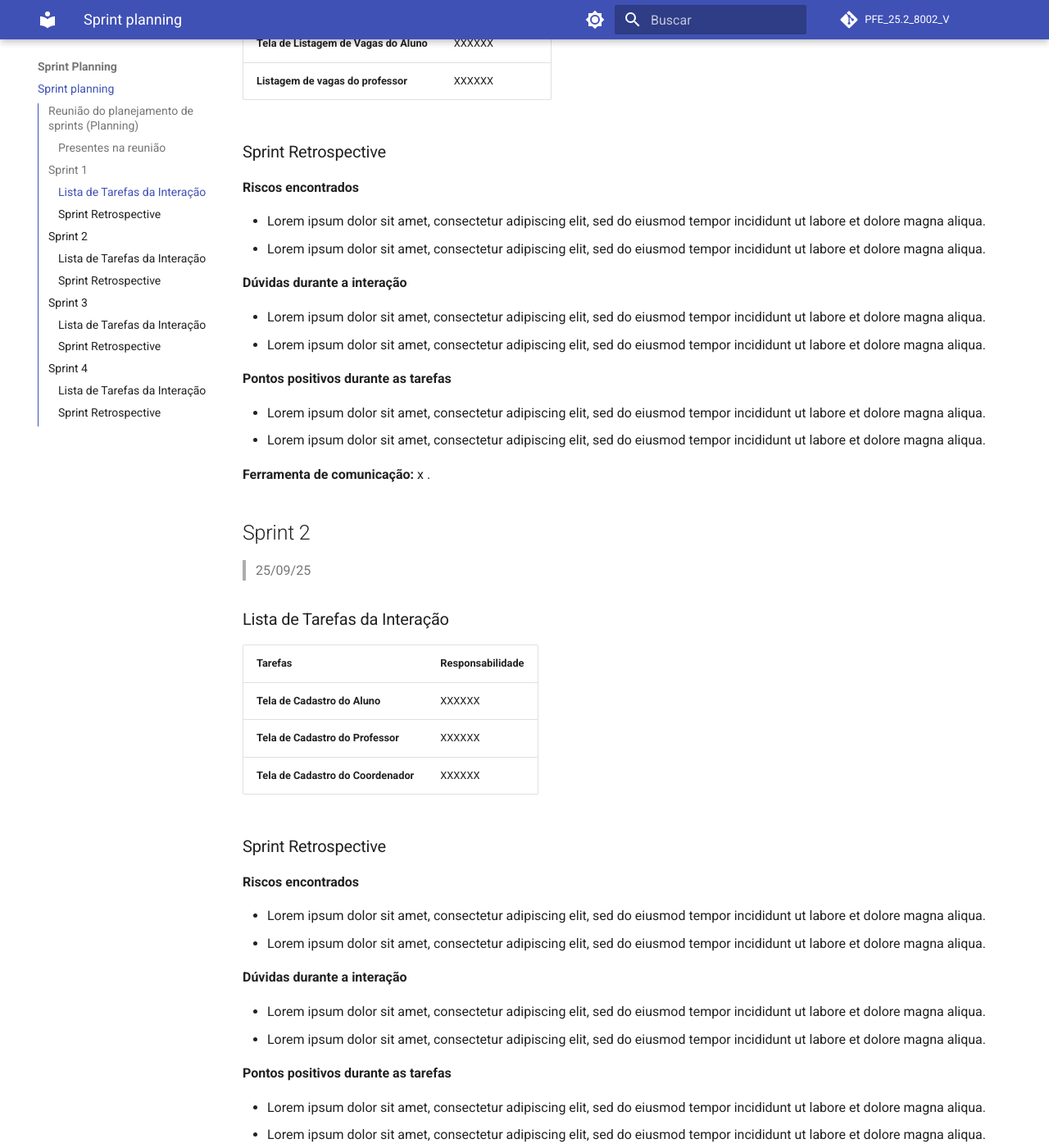
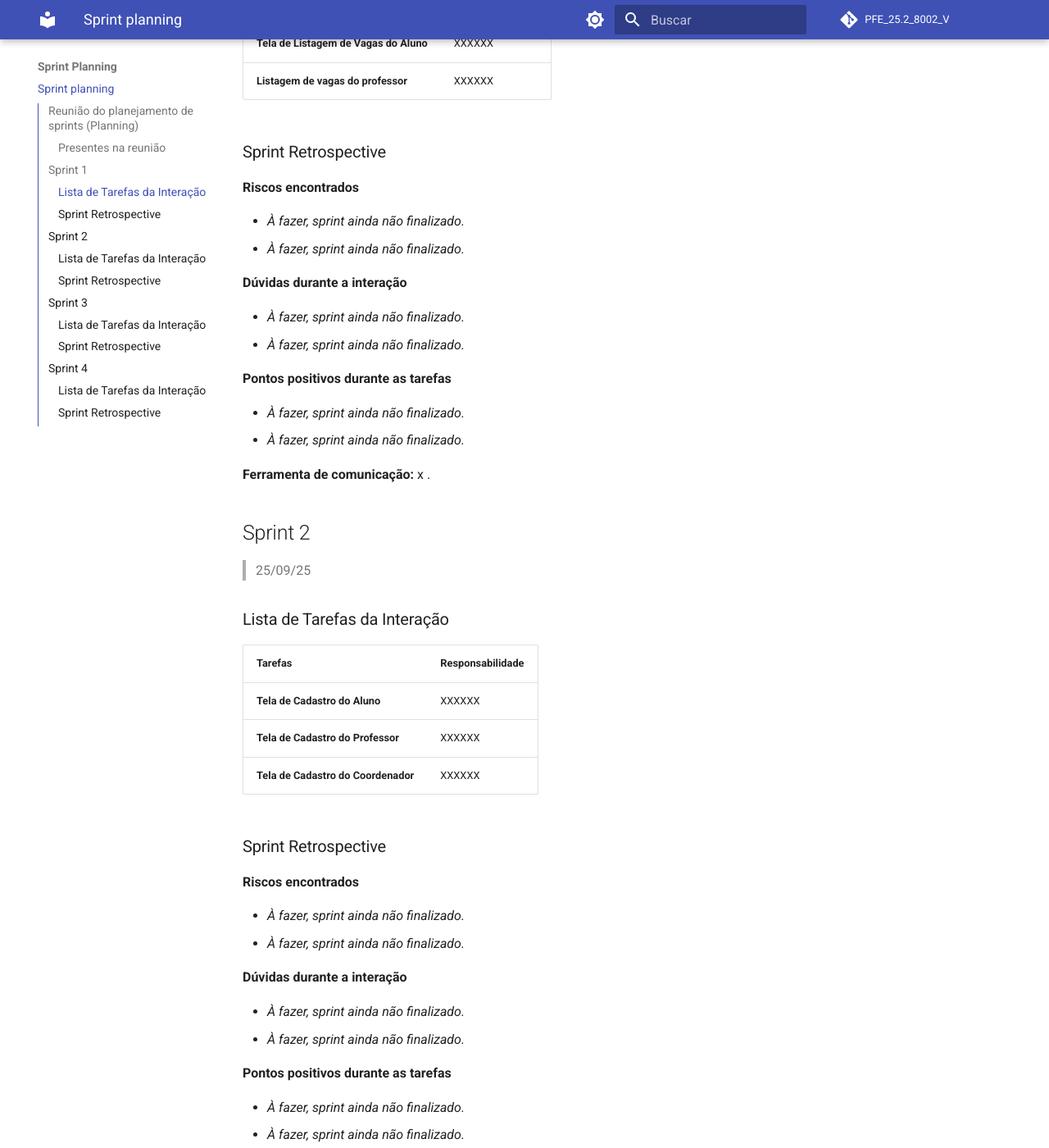
Before and after one commit to joaogabriell126/PFE_25.2_8002_V, an MkDocs documentation site: the page built from docs/sprint-planning/sprint-planning.md, in a window 1280 px wide and 1400 px high, scrolled down 1016 px. Shown: the whole window at 82% size. Built offline with MkDocs 1.6.1 and Material for MkDocs 9.7.7, drawn with Linux system fonts in a browser that asks for light colours; comment, search, counter and statistics services are not loaded; some of the changed text lies outside the part shown.

Commit message:
docs: troca dos texto na página de sprint planning

```diff
--- a/docs/sprint-planning/sprint-planning.md
+++ b/docs/sprint-planning/sprint-planning.md
@@ -34,18 +34,18 @@ Aqui categorizamos, com base nos critérios de "To Do" estabelecidos na aba "met
 
 **Riscos encontrados**
 
-- Lorem ipsum dolor sit amet, consectetur adipiscing elit, sed do eiusmod tempor incididunt ut labore et dolore magna aliqua.
-- Lorem ipsum dolor sit amet, consectetur adipiscing elit, sed do eiusmod tempor incididunt ut labore et dolore magna aliqua.
+- *À fazer, sprint ainda não finalizado.*
+- *À fazer, sprint ainda não finalizado.*
 
 **Dúvidas durante a interação**
 
-- Lorem ipsum dolor sit amet, consectetur adipiscing elit, sed do eiusmod tempor incididunt ut labore et dolore magna aliqua.
-- Lorem ipsum dolor sit amet, consectetur adipiscing elit, sed do eiusmod tempor incididunt ut labore et dolore magna aliqua.
+- *À fazer, sprint ainda não finalizado.*
+- *À fazer, sprint ainda não finalizado.*
 
 **Pontos positivos durante as tarefas**
 
-- Lorem ipsum dolor sit amet, consectetur adipiscing elit, sed do eiusmod tempor incididunt ut labore et dolore magna aliqua.
-- Lorem ipsum dolor sit amet, consectetur adipiscing elit, sed do eiusmod tempor incididunt ut labore et dolore magna aliqua.
+- *À fazer, sprint ainda não finalizado.*
+- *À fazer, sprint ainda não finalizado.*
 
 **Ferramenta de comunicação:** x .
 
@@ -64,18 +64,18 @@ Aqui categorizamos, com base nos critérios de "To Do" estabelecidos na aba "met
 
 **Riscos encontrados**
 
-- Lorem ipsum dolor sit amet, consectetur adipiscing elit, sed do eiusmod tempor incididunt ut labore et dolore magna aliqua.
-- Lorem ipsum dolor sit amet, consectetur adipiscing elit, sed do eiusmod tempor incididunt ut labore et dolore magna aliqua.
+- *À fazer, sprint ainda não finalizado.*
+- *À fazer, sprint ainda não finalizado.*
 
 **Dúvidas durante a interação**
 
-- Lorem ipsum dolor sit amet, consectetur adipiscing elit, sed do eiusmod tempor incididunt ut labore et dolore magna aliqua.
-- Lorem ipsum dolor sit amet, consectetur adipiscing elit, sed do eiusmod tempor incididunt ut labore et dolore magna aliqua.
+- *À fazer, sprint ainda não finalizado.*
+- *À fazer, sprint ainda não finalizado.*
 
 **Pontos positivos durante as tarefas**
 
-- Lorem ipsum dolor sit amet, consectetur adipiscing elit, sed do eiusmod tempor incididunt ut labore et dolore magna aliqua.
-- Lorem ipsum dolor sit amet, consectetur adipiscing elit, sed do eiusmod tempor incididunt ut labore et dolore magna aliqua.
+- *À fazer, sprint ainda não finalizado.*
+- *À fazer, sprint ainda não finalizado.*
 
 **Ferramenta de comunicação:** x .
 
@@ -93,18 +93,18 @@ Aqui categorizamos, com base nos critérios de "To Do" estabelecidos na aba "met
 
 **Riscos encontrados**
 
-- Lorem ipsum dolor sit amet, consectetur adipiscing elit, sed do eiusmod tempor incididunt ut labore et dolore magna aliqua.
-- Lorem ipsum dolor sit amet, consectetur adipiscing elit, sed do eiusmod tempor incididunt ut labore et dolore magna aliqua.
+- *À fazer, sprint ainda não finalizado.*
+- *À fazer, sprint ainda não finalizado.*
 
 **Dúvidas durante a interação**
 
-- Lorem ipsum dolor sit amet, consectetur adipiscing elit, sed do eiusmod tempor incididunt ut labore et dolore magna aliqua.
-- Lorem ipsum dolor sit amet, consectetur adipiscing elit, sed do eiusmod tempor incididunt ut labore et dolore magna aliqua.
+- *À fazer, sprint ainda não finalizado.*
+- *À fazer, sprint ainda não finalizado.*
 
 **Pontos positivos durante as tarefas**
 
-- Lorem ipsum dolor sit amet, consectetur adipiscing elit, sed do eiusmod tempor incididunt ut labore et dolore magna aliqua.
-- Lorem ipsum dolor sit amet, consectetur adipiscing elit, sed do eiusmod tempor incididunt ut labore et dolore magna aliqua.
+- *À fazer, sprint ainda não finalizado.*
+- *À fazer, sprint ainda não finalizado.*
 
 **Ferramenta de comunicação:** x .
 
@@ -123,15 +123,15 @@ Aqui categorizamos, com base nos critérios de "To Do" estabelecidos na aba "met
 
 **Riscos encontrados**
 
-- Lorem ipsum dolor sit amet, consectetur adipiscing elit, sed do eiusmod tempor incididunt ut labore et dolore magna aliqua.
-- Lorem ipsum dolor sit amet, consectetur adipiscing elit, sed do eiusmod tempor incididunt ut labore et dolore magna aliqua.
+- *À fazer, sprint ainda não finalizado.*
+- *À fazer, sprint ainda não finalizado.*
 
 **Dúvidas durante a interação**
 
-- Lorem ipsum dolor sit amet, consectetur adipiscing elit, sed do eiusmod tempor incididunt ut labore et dolore magna aliqua.
-- Lorem ipsum dolor sit amet, consectetur adipiscing elit, sed do eiusmod tempor incididunt ut labore et dolore magna aliqua.
+- *À fazer, sprint ainda não finalizado.*
+- *À fazer, sprint ainda não finalizado.*
 
 **Pontos positivos durante as tarefas**
 
-- Lorem ipsum dolor sit amet, consectetur adipiscing elit, sed do eiusmod tempor incididunt ut labore et dolore magna aliqua.
-- Lorem ipsum dolor sit amet, consectetur adipiscing elit, sed do eiusmod tempor incididunt ut labore et dolore magna aliqua.
+- *À fazer, sprint ainda não finalizado.*
+- *À fazer, sprint ainda não finalizado.*
```
Also changed, not shown: docs/escopo/brainstorming.md (+0 -3 lines), docs/escopo/prototipacao.md (+37 -0 lines).
